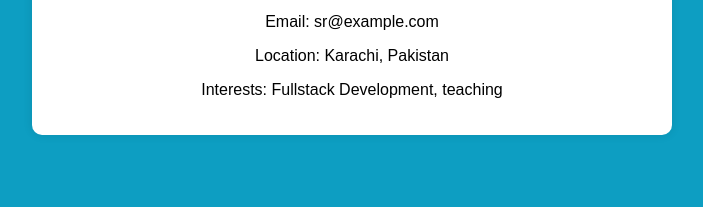
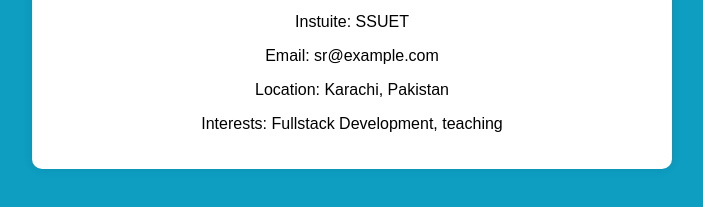
Before and after one commit to perceptionfoundry/TOT_DSU, a plain HTML site: page first app/index.html in a window 1280 px wide. Shown: the part 249-456 px from the top of the page, without its empty margins (288-991 px from the left). Drawn offline with Linux system fonts and the light colour scheme.

Commit message:
instuite name added

```diff
--- a/first app/index.html
+++ b/first app/index.html
@@ -44,6 +44,7 @@
         <div class="user-name">FINAL QUIZ</div>
         <div class="user-name">Shahrukh</div>
         <div class="user-info">
+            <p>Instuite: SSUET</p>
             <p>Email: sr@example.com</p>
             <p>Location: Karachi, Pakistan</p>
             <p>Interests: Fullstack Development, teaching</p>
```
